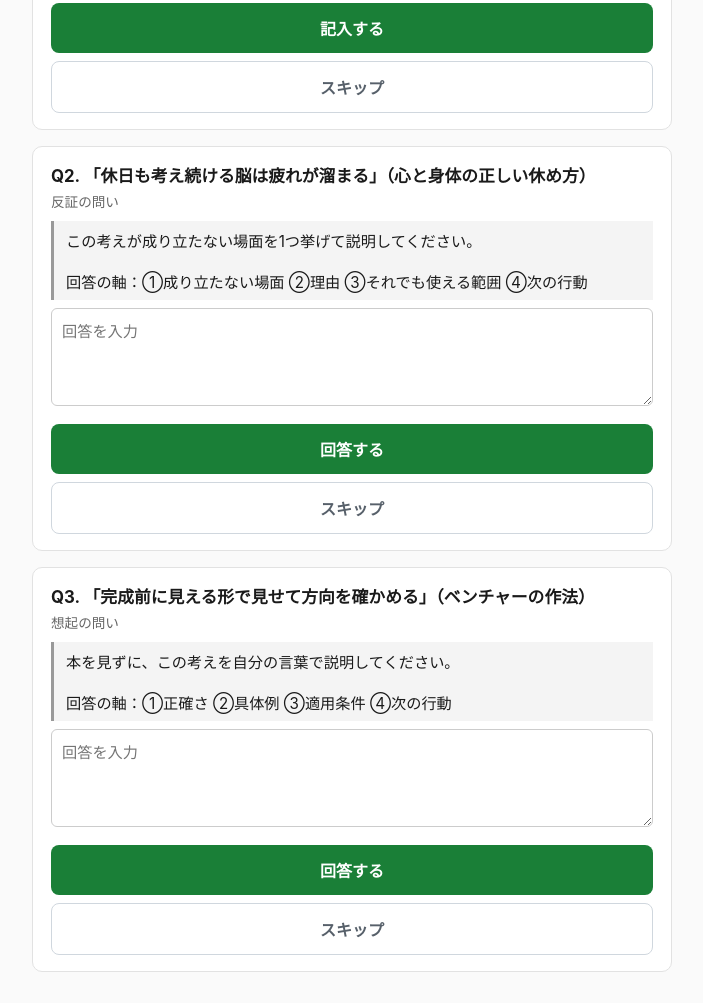
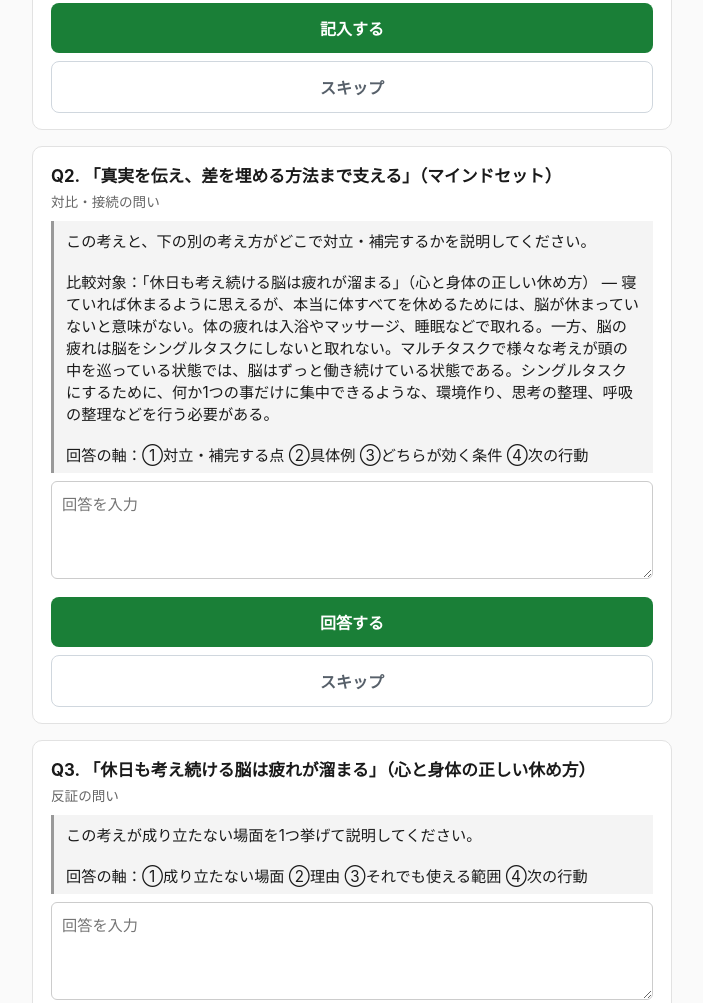
Before and after one commit to horiken1977/mybrain-cards, a plain HTML site: page docs/index.html in a window 1280 px wide. Shown: the part 574-1577 px from the top of the page, without its empty margins (288-991 px from the left). Drawn offline with Linux system fonts and the light colour scheme; no server answers.

Commit message:
pages: recall page for 2026-11-26

```diff
--- a/docs/index.html
+++ b/docs/index.html
@@ -3,7 +3,7 @@
 <head>
 <meta charset="utf-8">
 <meta name="viewport" content="width=device-width, initial-scale=1">
-<title>想起テスト 2026-11-25</title>
+<title>想起テスト 2026-11-26</title>
 <style>
   body { font-family: -apple-system, "Hiragino Sans", sans-serif; max-width: 640px;
          margin: 0 auto; padding: 20px 16px 60px; color: #1a1a1a; background: #fafafa; }
@@ -38,14 +38,14 @@
 </head>
 <body>
   <h1>想起テスト</h1>
-  <div class="date">2026-11-25</div>
+  <div class="date">2026-11-26</div>
   <p id="test-banner" class="test-banner hidden">テストモード：何度でも回答できます（回答と採点結果は毎回カードの回答履歴に記録されます）</p>
   <div id="questions"></div>
   <p id="done" class="done hidden">今日の分はすべて回答済みです。</p>
 
 <script>
 const GRADE_ENDPOINT = "https://mybrain-cards.vercel.app/api/grade";
-const DATE = "2026-11-25";
+const DATE = "2026-11-26";
 const CARDS_API = "https://api.github.com/repos/horiken1977/mybrain-cards/contents/";
 
 // today.json の "test": true のときはテストモード：回答後も「もう一度回答する」で何度でも回答でき、
--- a/docs/today.json
+++ b/docs/today.json
@@ -1,5 +1,5 @@
 {
-  "date": "2026-11-25",
+  "date": "2026-11-26",
   "questions": [
     {
       "card": "良い企業が偉大になる法則を探究する.md",
@@ -14,6 +14,16 @@
       ]
     },
     {
+      "card": "真実を伝え、差を埋める方法まで支える.md",
+      "qtype": "contrast",
+      "title": "真実を伝え、差を埋める方法まで支える",
+      "book": "マインドセット",
+      "text": "この考えと、下の別の考え方がどこで対立・補完するかを説明してください。\n\n比較対象：「休日も考え続ける脳は疲れが溜まる」（心と身体の正しい休め方） — 寝ていれば休まるように思えるが、本当に体すべてを休めるためには、脳が休まっていないと意味がない。体の疲れは入浴やマッサージ、睡眠などで取れる。一方、脳の疲れは脳をシングルタスクにしないと取れない。マルチタスクで様々な考えが頭の中を巡っている状態では、脳はずっと働き続けている状態である。シングルタスクにするために、何か1つの事だけに集中できるような、環境作り、思考の整理、呼吸の整理などを行う必要がある。\n\n回答の軸：①対立・補完する点 ②具体例 ③どちらが効く条件 ④次の行動",
+      "fields": [
+        "text"
+      ]
+    },
+    {
       "card": "休日も考え続ける脳は疲れが溜まる.md",
       "qtype": "refute",
       "title": "休日も考え続ける脳は疲れが溜まる",
@@ -22,16 +32,6 @@
       "fields": [
         "text"
       ]
-    },
-    {
-      "card": "完成前に見える形で見せて方向を確かめる.md",
-      "qtype": "recall",
-      "title": "完成前に見える形で見せて方向を確かめる",
-      "book": "ベンチャーの作法",
-      "text": "本を見ずに、この考えを自分の言葉で説明してください。\n\n回答の軸：①正確さ ②具体例 ③適用条件 ④次の行動",
-      "fields": [
-        "text"
-      ]
     }
   ]
 }
```
